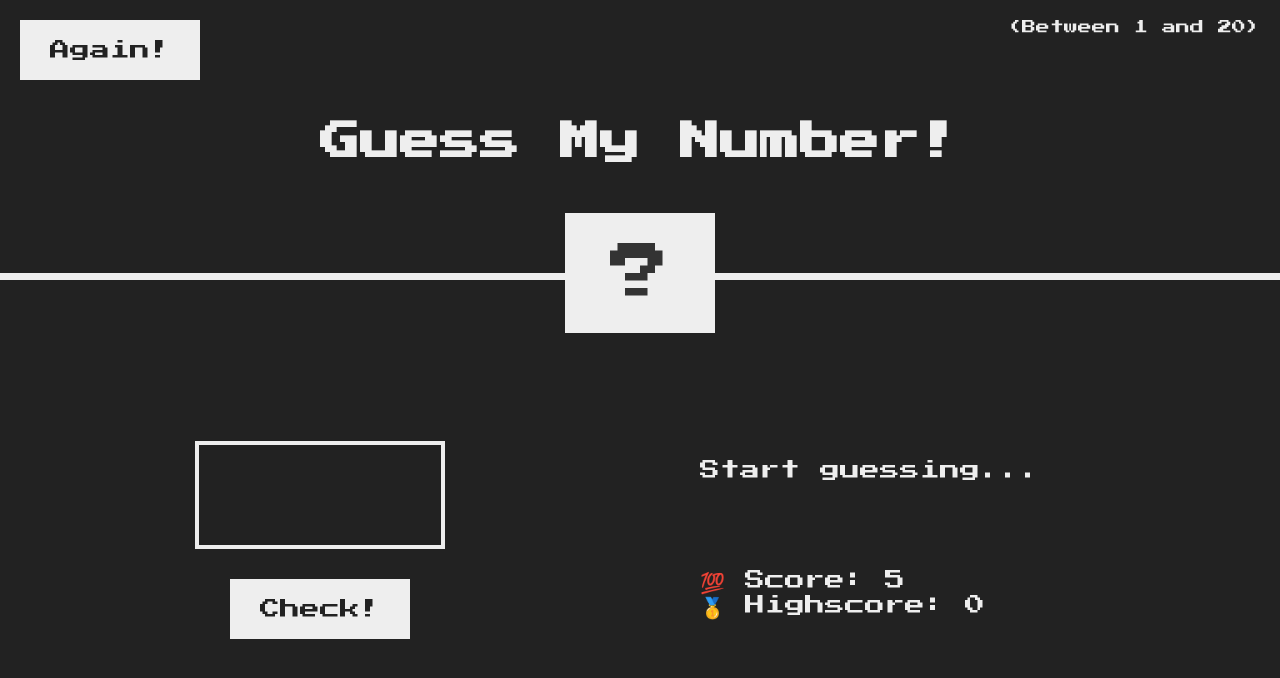
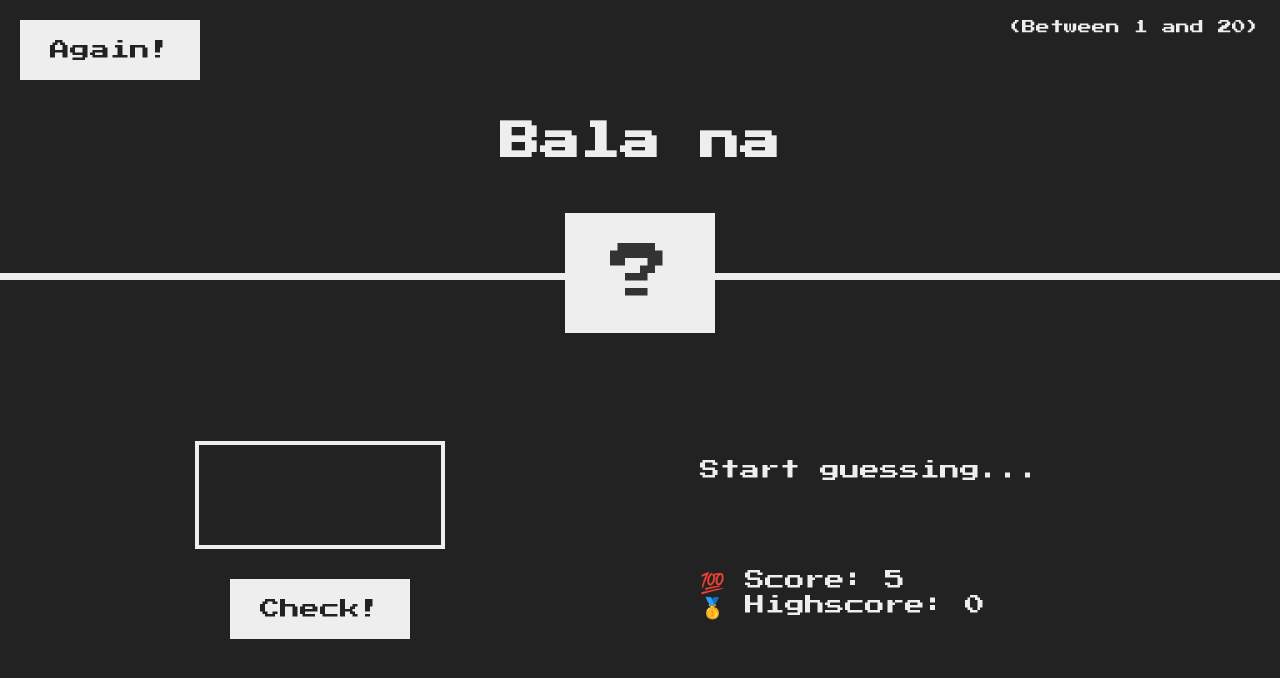
Before and after one commit to SoumyaSubhrajit/Guess_The_Name_Game, a plain HTML site: page index.html in a window 1280 px wide. Drawn offline with Linux system fonts and the light colour scheme.

Commit message:
Update index.html

```diff
--- a/index.html
+++ b/index.html
@@ -8,7 +8,8 @@
 
   <body>
     <header>
-      <h1 class="title">Guess My Number!</h1>
+<!--       <h1 class="title">Guess My Number!</h1> -->
+      <h1 class="title">Bala na</h1>
       <p class="between">(Between 1 and 20)</p>
       <button class="btn again">Again!</button>
       <div class="number">?</div>
```
